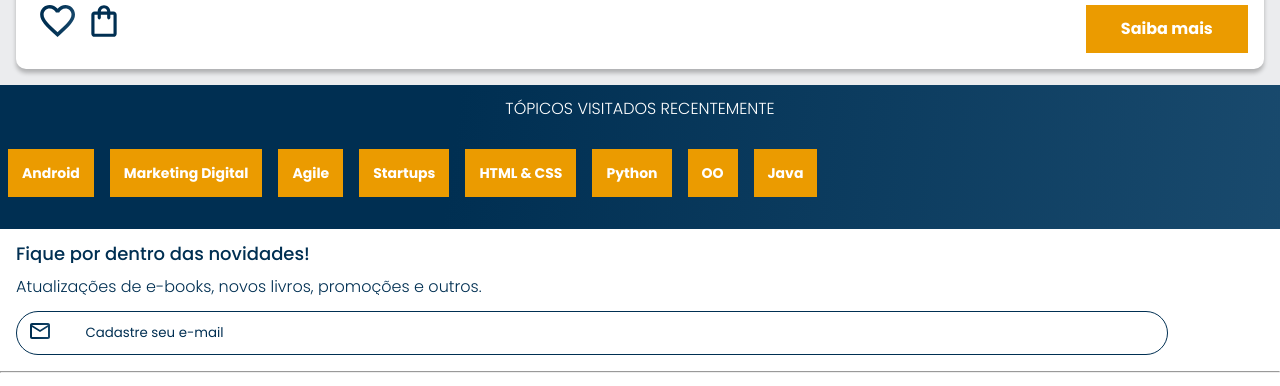
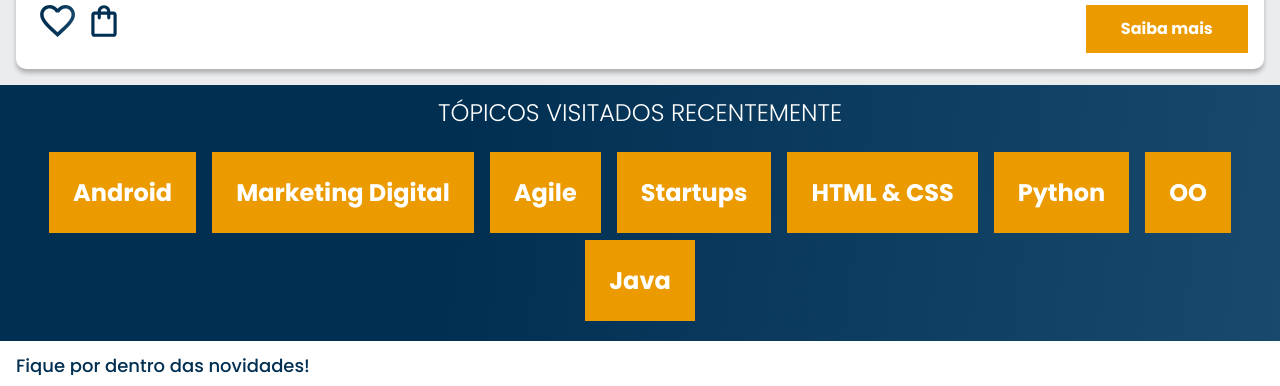
Before and after one commit to MeloLeticia/Alurabooks, a plain HTML site: page index.html in a window 1280 px wide. Shown: the part 2253-2639 px from the top of the page. Drawn offline with nearby package versions, Linux system fonts and the light colour scheme; files whose address does not match are found by name.

Commit message:
topicos.css

```diff
--- a/topicos.css
+++ b/topicos.css
@@ -13,6 +13,7 @@
 .tópicos__lista {
     display: flex;
     flex-wrap: wrap;
+    justify-content: center;
 }
 
 .tópicos__item {
@@ -27,3 +28,20 @@
     font-size: 14px;
     font-weight: 700;
 }
+
+@media screen and (min-width: 1024px) {
+    .tópicos__titulo {
+        font-size: 24px;
+    }
+
+    .tópicos__link {
+        font-size: 24px;
+    }
+}
+
+
+@media screen and (min-width: 1728px) {
+    .tópicos {
+        padding: 3em 30vw;
+    }
+}
```
